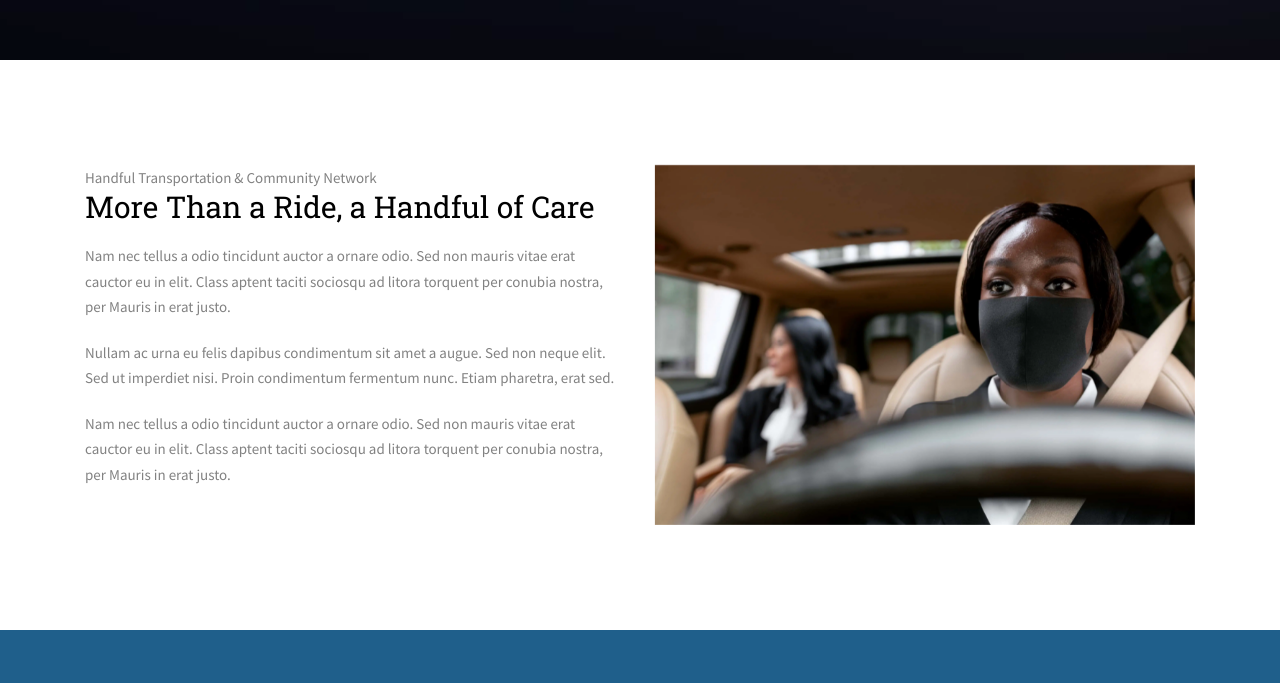
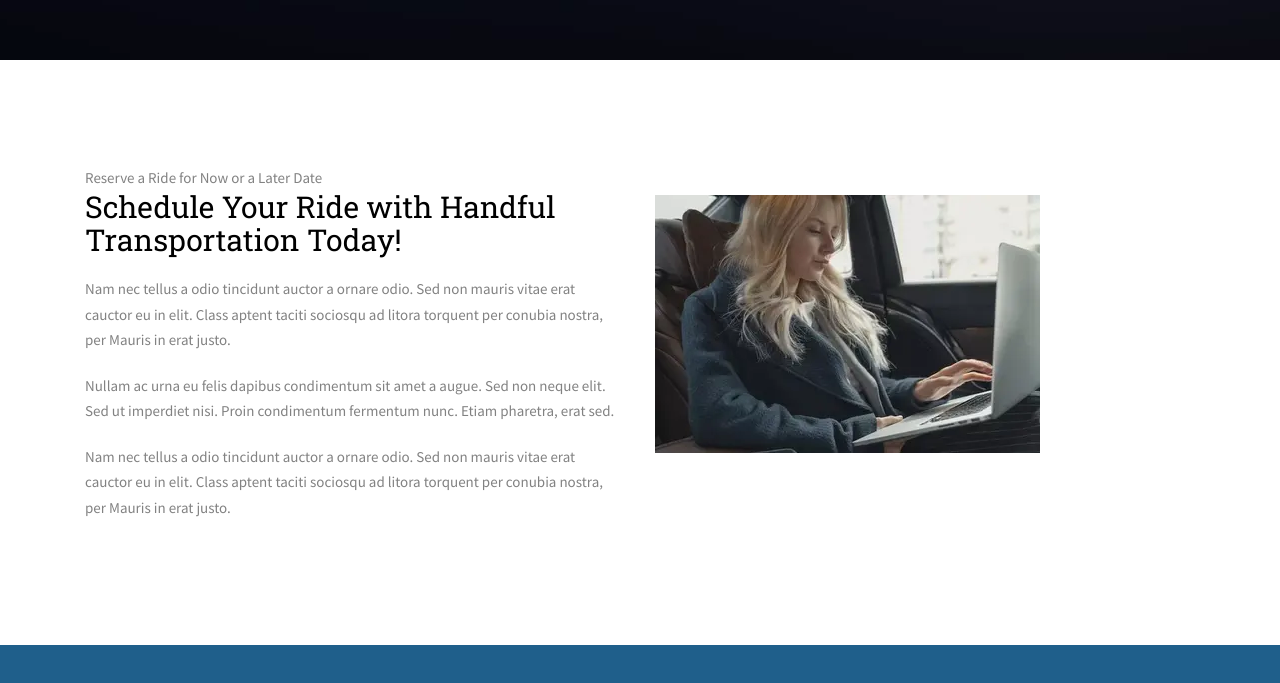
Before and after one commit to handfultransportation/handfultransportation.github.io, a plain HTML site: page schedule.html in a window 1280 px wide. Shown: the part 723-1406 px from the top of the page. Drawn offline with Linux system fonts and the light colour scheme; files whose address does not match are found by name.

Commit message:
Additional page updates

```diff
--- a/schedule.html
+++ b/schedule.html
@@ -133,14 +133,14 @@
 	<div id="fh5co-about">
 		<div class="container">
 			<div class="col-md-6 animate-box">
-				<span>Handful Transportation &amp; Community Network</span>
-				<h2>More Than a Ride, a Handful of Care</h2>
+				<span>Reserve a Ride for Now or a Later Date</span>
+				<h2>Schedule Your Ride with Handful Transportation Today!</h2>
 				<p>Nam nec tellus a odio tincidunt auctor a ornare odio. Sed non mauris vitae erat cauctor eu in elit. Class aptent taciti sociosqu ad litora torquent per conubia nostra, per Mauris in erat justo.</p>
 				<p>Nullam ac urna eu felis dapibus condimentum sit amet a augue. Sed non neque elit. Sed ut imperdiet nisi. Proin condimentum fermentum nunc. Etiam pharetra, erat sed.</p>
 				<p>Nam nec tellus a odio tincidunt auctor a ornare odio. Sed non mauris vitae erat cauctor eu in elit. Class aptent taciti sociosqu ad litora torquent per conubia nostra, per Mauris in erat justo.</p>
 			</div>
 			<div class="col-md-6">
-				<img class="img-responsive" src="images/transportation-image.webp" alt="Free HTML5 Bootstrap Template">
+				<img style="padding-top: 30px;" class="img-responsive" src="images/student-rides.webp" alt="Schedule a Ride">
 			</div>
 		</div>
 	</div>
```
Also changed, not shown: about.html (+1 -1 lines), employment.html (+1 -1 lines).
